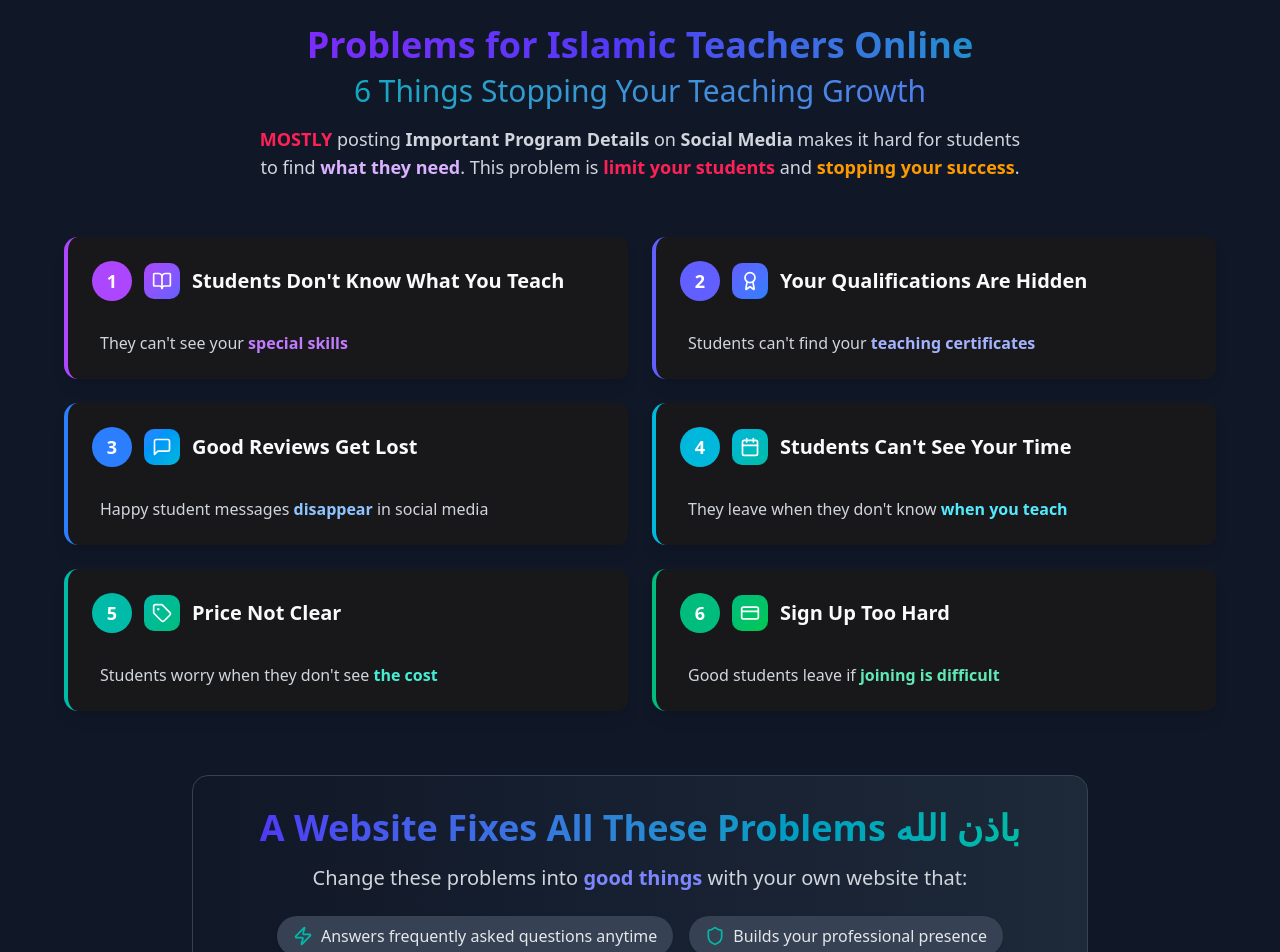
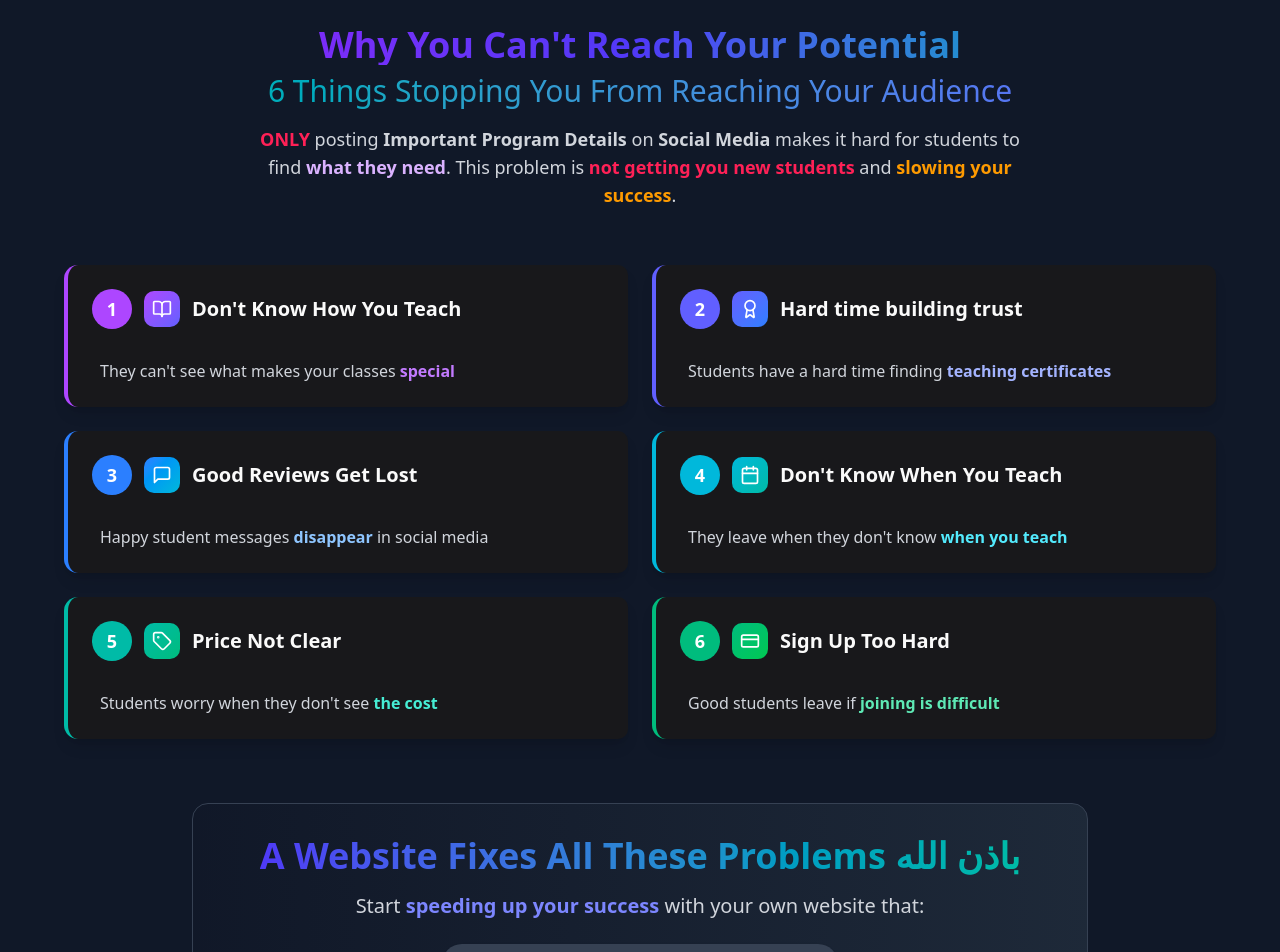
Before and after one commit to AbuSharqi/open-source-library, a Next.js app: page / in a window 1280 px wide. Shown: the part 120-1072 px from the top of the page. Built offline with nearby package versions, Linux system fonts and the light colour scheme.

Commit message:
General copy and functionality changes

```diff
--- a/app/page.tsx
+++ b/app/page.tsx
@@ -75,6 +75,22 @@ export default function Home() {
               {/* All sections will be perfectly centered */}
               <IntroSection />
               <StepsSection />
+              <motion.section
+                className="w-full"
+                variants={itemVariants}
+                aria-label="Demo video"
+              >
+                <div className="relative w-full aspect-video rounded-xl shadow-xl overflow-hidden">
+                  <iframe
+                    src="https://www.youtube.com/embed/KUV0Talgl1k?rel=0&modestbranding=1"
+                    title="Website Process Demo"
+                    allow="accelerometer; autoplay; clipboard-write; encrypted-media; gyroscope; picture-in-picture"
+                    allowFullScreen
+                    className="w-full h-full"
+                    frameBorder="0"
+                  />
+                </div>
+              </motion.section>
               <WorkSection />
               <FinalSection />
             </motion.main>
--- a/components/sections/final.tsx
+++ b/components/sections/final.tsx
@@ -1,6 +1,6 @@
 import { motion } from 'framer-motion'
 import { Button } from '../ui/button';
-import { MessageCircle, Calendar } from 'lucide-react';
+import { MessageCircle, Calendar, ChevronDown, Mail } from 'lucide-react';
 import {
     XCircle, CheckCircle, DollarSign, Clock, AlertCircle, Turtle,
     ShieldOff, Headphones, Zap, Search, PiggyBank, Gauge, Code,
@@ -69,7 +69,7 @@ export default function FinalSection() {
                         Is Social Media Really Enough for Your Teaching?
                     </span>
                     <span className="text-lg font-normal text-gray-600 dark:text-gray-300">
-                        Most Islamic Educators Use Only Social Media - But Is This Holding You Back?
+                        Most Teachers Use <span className='font-bold'>Only</span> Social Media To Share Important Program Details - <span className='font-bold'>But This Will</span> <span className='font-bold text-amber-500'>Hold You Back</span>
                     </span>
                 </motion.h2>
 
@@ -273,16 +273,20 @@ export default function FinalSection() {
                                 </Button>
                             </a>
 
-                            {/* Email Message Button */}
-                            <a
-                                href="mailto:contact@example.com?subject=Inquiry%20About%20Your%20Services"
-                                className="flex-1"
-                            >
-                                <Button className="cursor-pointer w-full bg-[#10a148] hover:bg-[#0d8a3d] text-white px-6 py-5 text-md font-semibold transition-all flex items-center justify-center gap-2">
-                                    <MessageCircle className="w-5 h-5" />
-                                    Email Us
-                                </Button>
-                            </a>
+                            {/* Email Label with Dropdown Indicator */}
+                            <div className="flex-1 flex flex-col">
+                                <div className="cursor-pointer w-full bg-gray-100 dark:bg-gray-800 border border-gray-300 dark:border-gray-600 text-gray-800 dark:text-gray-200 px-6 py-5 text-md font-semibold transition-all flex justify-center">
+                                    <div className="flex items-center gap-2"> {/* Inner flex container */}
+                                        <Mail className="w-5 h-5" />
+                                        <span>Email Us</span>
+                                        <ChevronDown className="w-4 h-4" />
+                                    </div>
+                                </div>
+                                {/* Email Text Display */}
+                                <div className="text-center mt-2 text-gray-600 dark:text-gray-200 font-bold">
+                                    noelramadan06@gmail.com
+                                </div>
+                            </div>
                         </div>
 
                         {/* Vertical Divider - Center Aligned */}
--- a/components/sections/intro.tsx
+++ b/components/sections/intro.tsx
@@ -39,10 +39,10 @@ export default function IntroSection() {
                         itemProp="headline"
                     >
                         <span className="block mb-2 bg-gradient-to-r from-purple-600 via-indigo-600 to-teal-500 bg-clip-text text-transparent">
-                            Problems for Islamic Teachers Online
+                            Why You Can't Reach Your Potential
                         </span>
                         <span className="text-2xl sm:text-3xl font-normal block bg-gradient-to-r from-teal-500 to-indigo-500 bg-clip-text text-transparent">
-                            6 Things Stopping Your Teaching Growth
+                            6 Things Stopping You From Reaching Your Audience
                         </span>
                     </motion.h1>
 
@@ -51,8 +51,8 @@ export default function IntroSection() {
                         variants={itemVariants}
                         transition={{ delay: 0.3 }}
                     >
-                        <span className="font-bold text-rose-500">MOSTLY</span> posting <span className="font-bold">Important Program Details</span> on <span className="font-bold">Social Media</span> makes it hard for students to find <span className="font-semibold text-purple-600 dark:text-purple-300">what they need</span>.
-                        This problem is <span className="font-bold text-rose-500">limit your students</span> and <span className="font-bold text-amber-500">stopping your success</span>.
+                        <span className="font-bold text-rose-500">ONLY</span> posting <span className="font-bold">Important Program Details</span> on <span className="font-bold">Social Media</span> makes it hard for students to find <span className="font-semibold text-purple-600 dark:text-purple-300">what they need</span>.
+                        This problem is <span className="font-bold text-rose-500">not getting you new students</span> and <span className="font-bold text-amber-500">slowing your success</span>.
                     </motion.p>
                 </div>
 
@@ -66,16 +66,16 @@ export default function IntroSection() {
                     {[
                         {
                             icon: BookOpen,
-                            title: "Students Don't Know What You Teach",
-                            description: "They can't see your <strong class='text-purple-600 dark:text-purple-400'>special skills</strong>",
+                            title: "Don't Know How You Teach",
+                            description: "They can't see what makes your classes <strong class='text-purple-600 dark:text-purple-400'>special</strong>",
                             color: "bg-gradient-to-br from-purple-500 to-indigo-500",
                             border: "border-l-purple-500",
                             numColor: "bg-purple-500"
                         },
                         {
                             icon: Award,
-                            title: "Your Qualifications Are Hidden",
-                            description: "Students can't find your <strong class='text-indigo-600 dark:text-indigo-300'>teaching certificates</strong>",
+                            title: "Hard time building trust",
+                            description: "Students have a hard time finding <strong class='text-indigo-600 dark:text-indigo-300'>teaching certificates</strong>",
                             color: "bg-gradient-to-br from-indigo-500 to-blue-500",
                             border: "border-l-indigo-500",
                             numColor: "bg-indigo-500"
@@ -90,7 +90,7 @@ export default function IntroSection() {
                         },
                         {
                             icon: Calendar,
-                            title: "Students Can't See Your Time",
+                            title: "Don't Know When You Teach",
                             description: "They leave when they don't know <strong class='text-cyan-600 dark:text-cyan-300'>when you teach</strong>",
                             color: "bg-gradient-to-br from-cyan-500 to-teal-500",
                             border: "border-l-cyan-500",
@@ -165,13 +165,13 @@ export default function IntroSection() {
                         animate={{ opacity: 1 }}
                         transition={{ delay: 1.4 }}
                     >
-                        Change these problems into <span className="font-bold text-indigo-600 dark:text-indigo-400">good things</span> with your own website that:
+                        Start <span className="font-bold text-indigo-600 dark:text-indigo-400">speeding up your success</span> with your own website that:
                     </motion.p>
 
                     <div className="flex flex-wrap justify-center gap-4 mt-6">
                         {[
                             { icon: Zap, text: "Answers frequently asked questions anytime" },
-                            { icon: Shield, text: "Builds your professional presence" },
+                            { icon: Shield, text: "Lets people know your program is the best option" },
                             { icon: ArrowUpRight, text: "Increases the rate of visitors into students" },
                             { icon: HeartHandshake, text: "Makes interactions more meaningful and stronger" }
                         ].map((item, idx) => {
--- a/components/sections/steps.tsx
+++ b/components/sections/steps.tsx
@@ -234,7 +234,7 @@ export default function StepsSection() {
                     <ProcessCard
                         number={10}
                         title="FAQ Section"
-                        description="We anticipate and answer <strong class='text-amber-600 dark:text-amber-400'>all potential questions</strong>"
+                        description="We anticipate and answer <strong class='text-amber-600 dark:text-amber-400'>a majority of potential questions</strong>"
                         benefit="Saves you time on repeated inquiries"
                         icon="HelpCircle"
                         delay={1.0}
@@ -262,7 +262,7 @@ export default function StepsSection() {
                             className="bg-gradient-to-br from-rose-50 to-orange-50 dark:from-rose-900/20 dark:to-orange-900/20 p-6 rounded-2xl border border-rose-200 dark:border-rose-800"
                             initial={{ opacity: 0, x: -20 }}
                             whileInView={{ opacity: 1, x: 0 }}
-                            transition={{ delay: 1.4 }}
+                            transition={{ delay: .5 }}
                         >
                             <div className="text-rose-600 dark:text-rose-400 font-bold text-xl mb-4">Without Professional Guidance</div>
                             <ul className="space-y-3 text-left text-gray-700 dark:text-gray-300">
@@ -294,7 +294,7 @@ export default function StepsSection() {
                             className="bg-gradient-to-br from-teal-50 to-emerald-50 dark:from-teal-900/20 dark:to-emerald-900/20 p-6 rounded-2xl border border-teal-200 dark:border-teal-800"
                             initial={{ opacity: 0, x: 20 }}
                             whileInView={{ opacity: 1, x: 0 }}
-                            transition={{ delay: 1.6 }}
+                            transition={{ delay: 1 }}
                             viewport={{ once: true }}
                         >
                             <div className="text-teal-600 dark:text-teal-400 font-bold text-xl mb-4">With Our Professional Process</div>
--- a/components/sections/work.tsx
+++ b/components/sections/work.tsx
@@ -2,7 +2,7 @@ import {
     Layout, CheckCircle, ExternalLink, MessageCircle, Plus
 } from 'lucide-react';
 import { motion } from 'framer-motion'
-import DemoScreenshot from '@/lib/demo-screenshot.png'
+import DemoScreenshot from '@/lib/demo-screenshot-new.png'
 import Image from 'next/image';
 import Link from 'next/link';
 
@@ -139,22 +139,22 @@ export default function WorkSection() {
                             </a>
 
                             <Link
-                                href={'#contact-section'}
-                                className="text-emerald-400 hover:text-emerald-300 transition-colors font-medium"
+                                href="#contact-section"
+                                className="inline-flex items-center justify-center rounded-md text-sm font-medium transition-colors focus-visible:outline-none focus-visible:ring-2 focus-visible:ring-ring disabled:opacity-50 disabled:pointer-events-none bg-white dark:bg-gray-800 text-gray-900 dark:text-gray-100 border border-gray-300 dark:border-gray-600 hover:bg-gray-50 dark:hover:bg-gray-700 h-11 px-6 py-3 hover:text-emerald-400 dark:hover:text-emerald-300"
                                 onClick={(e) => {
                                     e.preventDefault();
                                     const target = document.querySelector('#contact-section');
                                     if (target) {
-                                        target.scrollIntoView({ behavior: 'smooth' });
+                                        target.scrollIntoView({
+                                            behavior: 'smooth',
+                                            block: 'start'
+                                        });
                                     }
                                 }}
+                                aria-label="Scroll to contact section"
                             >
-                                <a
-                                    className="inline-flex items-center justify-center rounded-md text-sm font-medium transition-colors focus-visible:outline-none focus-visible:ring-2 focus-visible:ring-ring disabled:opacity-50 disabled:pointer-events-none bg-white dark:bg-gray-800 text-gray-900 dark:text-gray-100 border border-gray-300 dark:border-gray-600 hover:bg-gray-50 dark:hover:bg-gray-700 h-11 px-6 py-3"
-                                >
-                                    <MessageCircle className="cursor-pointer w-4 h-4 mr-2" />
-                                    Request Your Own
-                                </a>
+                                <MessageCircle className="w-4 h-4 mr-2" />
+                                Request Your Own
                             </Link>
                         </div>
                     </div>
```
Also changed, not shown: lib/demo-screenshot-new.png (added), 3 other files (tests, documents, lock files or other folders).
